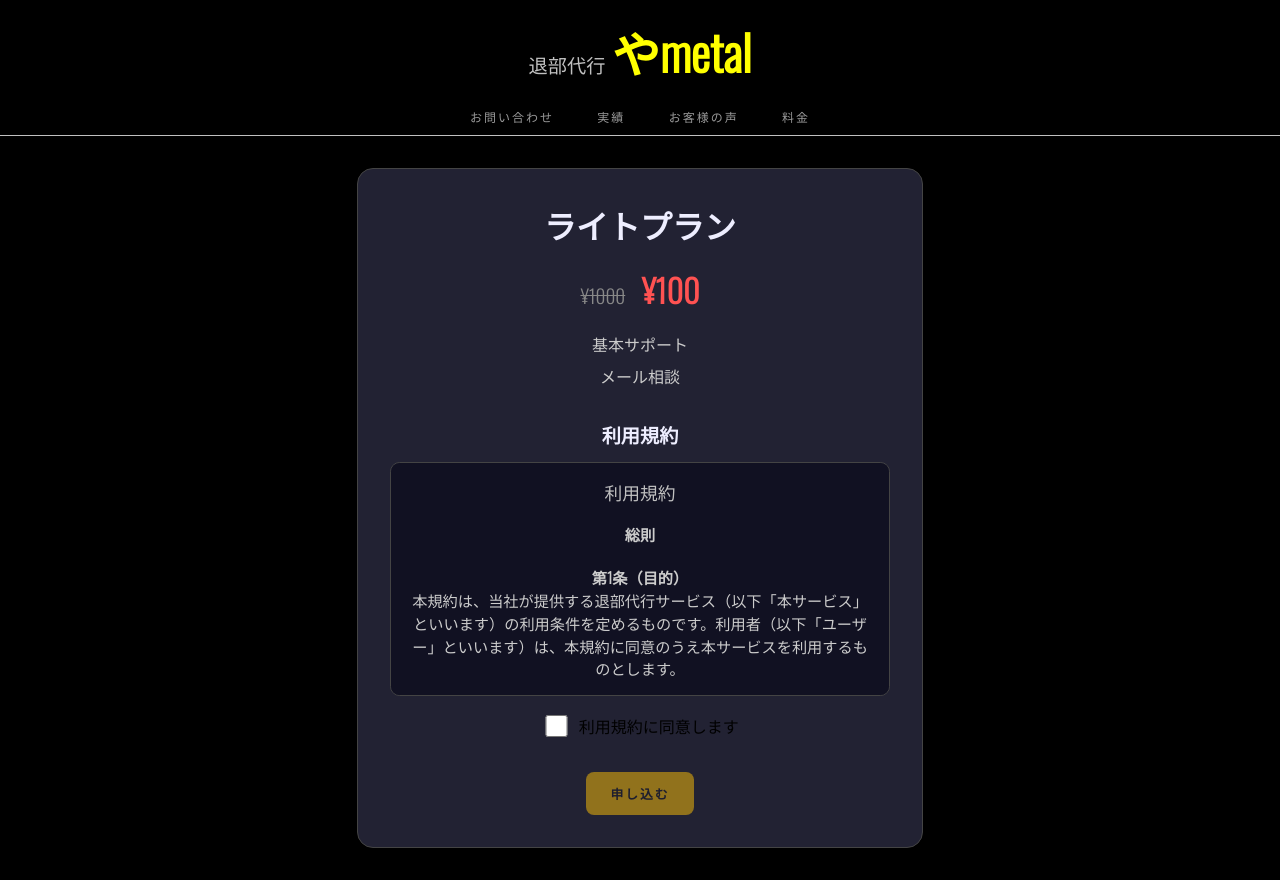
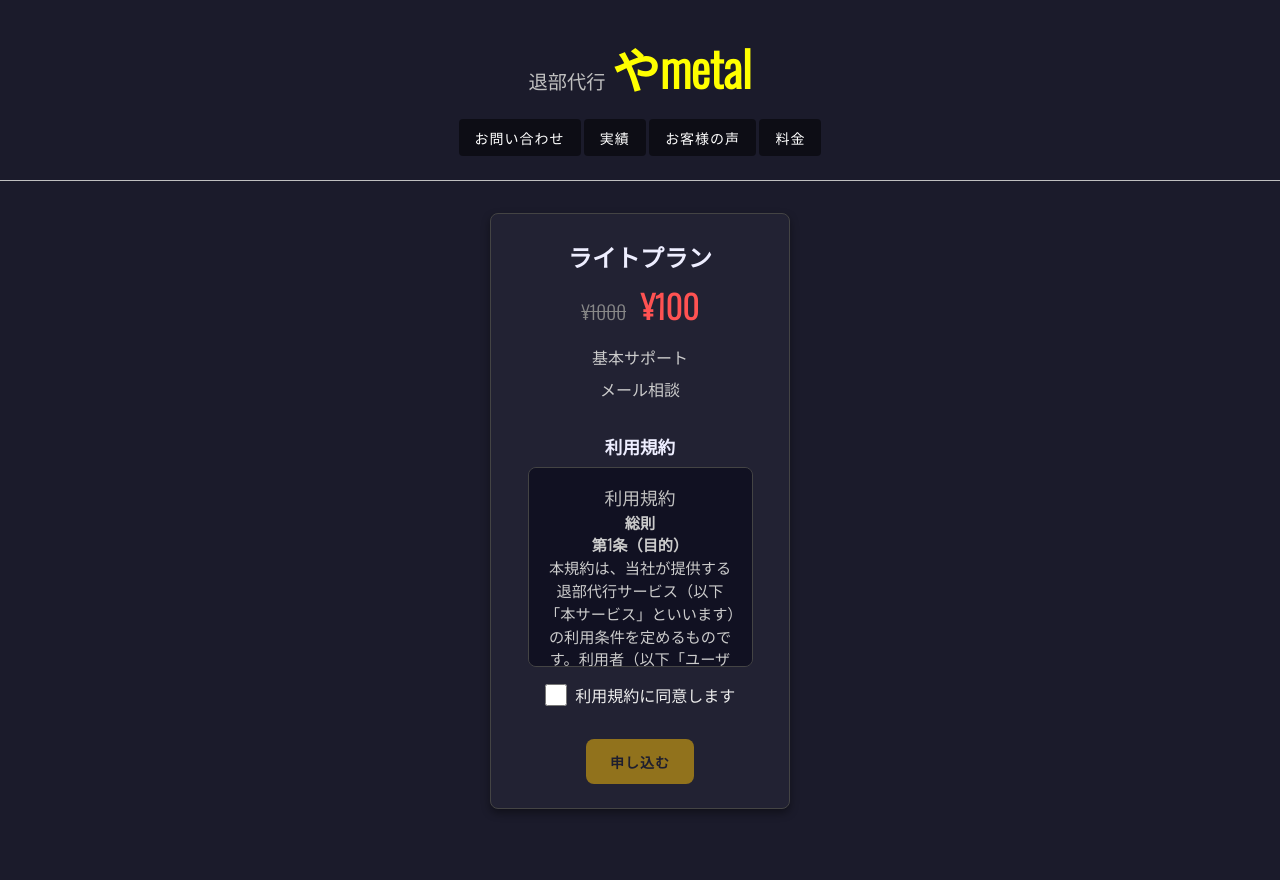
Before and after one commit to airpureq19/daikoutaibu, a plain HTML site: page index3.html in a window 1280 px wide. After the commit the page ends 857 px from the top, so only its background shows below. Drawn offline with nearby package versions, Linux system fonts and the light colour scheme.

Commit message:
Add files via upload

```diff
--- a/styles.css
+++ b/styles.css
@@ -396,3 +396,177 @@ html, body {
 h1, h2, h3, h4, h5, h6 {
   margin-top: 0;
 }
+
+/* styles.css */
+@import url('https://fonts.googleapis.com/css?family=Oswald:300&display=swap');
+
+* {
+  margin: 0;
+  padding: 0;
+  box-sizing: border-box;
+}
+
+html {
+  font-size: 16px;
+}
+
+body {
+  font-family: 'Oswald', sans-serif;
+  background: #1b1b2b;
+  color: #eee;
+  padding: 1rem;
+  text-align: center;
+}
+
+/* ヘッダー */
+.site-title {
+  display: inline-block;
+  margin: 1rem 0;
+}
+.site-title .small {
+  font-size: 1.2rem;
+  color: #c0c0c0;
+}
+.site-title .large {
+  font-size: 2.5rem;
+  color: #ffd700;
+  font-weight: bold;
+}
+
+.main-nav {
+  display: flex;
+  flex-wrap: wrap;
+  justify-content: center;
+  gap: 0.5rem;
+  margin-bottom: 1rem;
+}
+
+.fullwidth-hr {
+  width: 100vw;
+  position: relative;
+  left: 50%;
+  transform: translateX(-50%);
+  border: none;
+  border-top: 1px solid #c0c0c0;
+  margin: 1.5rem 0;
+}
+
+/* ボタン基礎 */
+.btn {
+  display: inline-block;
+  text-decoration: none;
+  text-transform: uppercase;
+  letter-spacing: 1px;
+  padding: 0.5rem 1rem;
+  font-size: 0.875rem;
+  color: #fff;
+  background: rgba(0,0,0,0.5);
+  border-radius: 0.25rem;
+  transition: background 0.2s, transform 0.2s;
+}
+.btn:hover:not([aria-disabled="true"]) {
+  background: #ffd700;
+  color: #1b1b2b;
+  transform: translateY(-2px);
+}
+.btn[aria-disabled="true"] {
+  opacity: 0.5;
+  pointer-events: none;
+}
+
+/* プラン表 */
+.pricing-table {
+  display: flex;
+  flex-wrap: wrap;
+  justify-content: center;
+  gap: 1rem;
+  margin: 2rem 0;
+}
+.plan {
+  background: #223;
+  border-radius: 0.5rem;
+  padding: 1.5rem;
+  width: 100%;
+  max-width: 300px;
+  box-shadow: 0 4px 8px rgba(0,0,0,0.4);
+  transition: transform 0.3s;
+}
+.plan:hover {
+  transform: translateY(-5px);
+}
+.plan h2 {
+  font-size: 1.5rem;
+  margin-bottom: 0.5rem;
+  color: #eef;
+}
+.plan .price {
+  font-size: 2rem;
+  color: #ffc107;
+  margin: 0.5rem 0 1rem;
+}
+.plan .price del {
+  font-size: 1.2rem;
+  color: #888;
+  margin-right: 0.5rem;
+}
+.plan .discounted-price {
+  font-size: 2rem;
+  font-weight: bold;
+  color: #ff5252;
+}
+.plan ul {
+  list-style: none;
+  margin-bottom: 1rem;
+  color: #ccc;
+}
+.plan ul li {
+  margin: 0.5rem 0;
+}
+
+/* 利用規約セクション */
+.tos-section {
+  margin: 2rem 0;
+  text-align: center;
+}
+.tos-label {
+  display: block;
+  font-size: 1.1rem;
+  margin-bottom: 0.5rem;
+}
+.tos-container {
+  background: #112;
+  color: #ccc;
+  border: 1px solid #444;
+  border-radius: 0.5rem;
+  padding: 1rem;
+  max-height: 200px;
+  overflow-y: auto;
+  margin: 0 auto 1rem;
+  width: 90%;
+}
+.tos-agree {
+  display: flex;
+  align-items: center;
+  justify-content: center;
+  gap: 0.5rem;
+  font-size: 1rem;
+}
+
+/* フッター */
+footer .footer {
+  display: block;
+  margin: 3rem auto 1rem;
+  font-size: 0.75rem;
+  color: #ccc;
+  text-decoration: none;
+}
+
+/* レスポンシブ調整 */
+@media (max-width: 600px) {
+  .plan {
+    max-width: 90%;
+  }
+  .main-nav {
+    gap: 0.25rem;
+  }
+}
```
Also changed, not shown: index4.html (+9 -15 lines).
